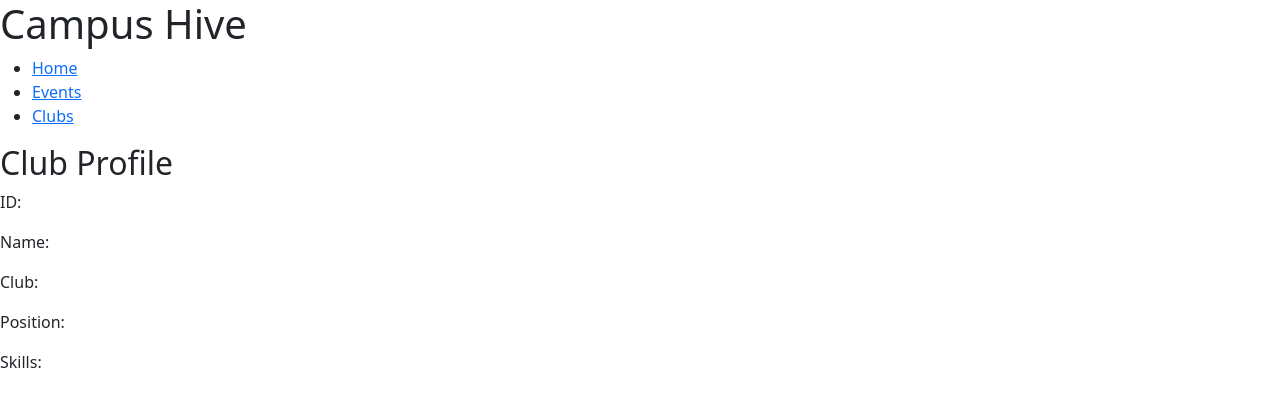
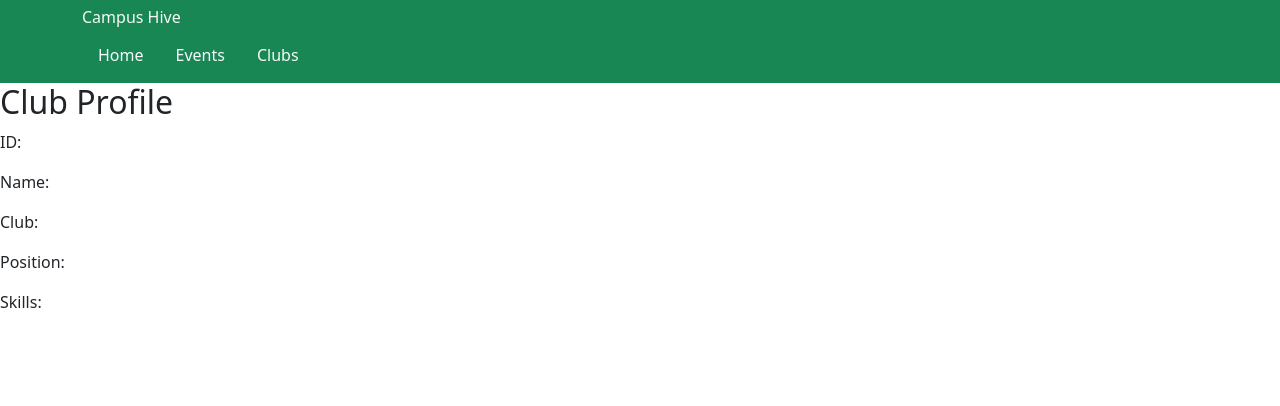
Before and after one commit to Vikash-Attrish/Campus-Hive, a website: page profile.html in a window 1280 px wide. Drawn offline with nearby package versions, Linux system fonts and the light colour scheme.

Commit message:
css for profile header

```diff
--- a/profile.html
+++ b/profile.html
@@ -7,16 +7,18 @@
     <link href="https://cdn.jsdelivr.net/npm/bootstrap@5.3.8/dist/css/bootstrap.min.css" rel="stylesheet" integrity="sha384-sRIl4kxILFvY47J16cr9ZwB07vP4J8+LH7qKQnuqkuIAvNWLzeN8tE5YBujZqJLB" crossorigin="anonymous">
 </head>
 <body>
-    <header>
-        <h1>Campus Hive</h1>
-        <nav>
-          <ul>
-            <li><a href="index.html">Home</a></li>
-            <li><a href="events.html">Events</a></li>
-            <li><a href="clubs.html">Clubs</a></li>
-          </ul>
-        </nav>
-      </header>
+  <header class="p-2 bg-success text-light">
+    <div class="container">
+    <h1 class="navbar-brand">Campus Hive</h1>
+    <nav>
+      <ul class="nav">
+        <li class="nav-item"><a class="nav-link text-light" href="index.html">Home</a></li>
+        <li class="nav-item"><a class="nav-link text-light" href="events.html">Events</a></li>
+        <li class="nav-item"><a class="nav-link text-light" href="clubs.html">Clubs</a></li>
+      </ul>
+    </nav>
+    </div>
+  </header>
       <main>
         <h2>Club Profile</h2>
 
```
